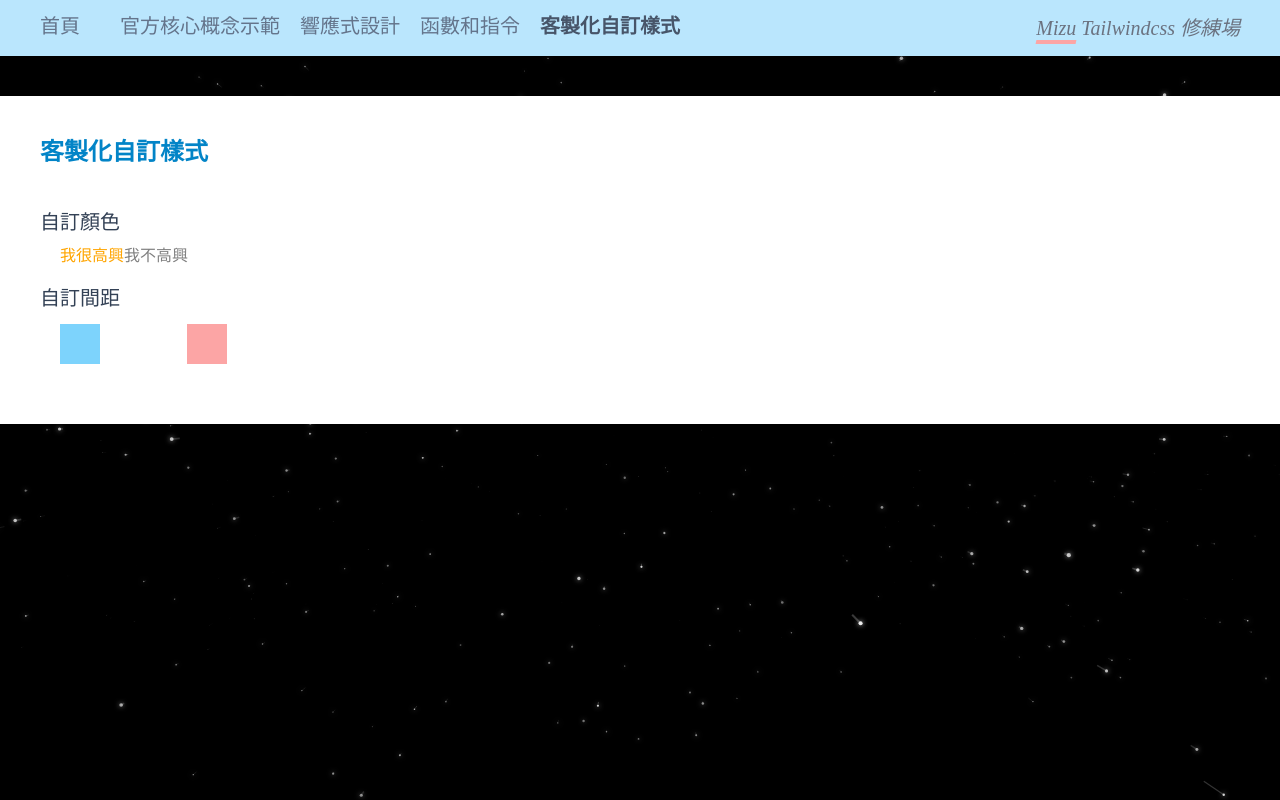
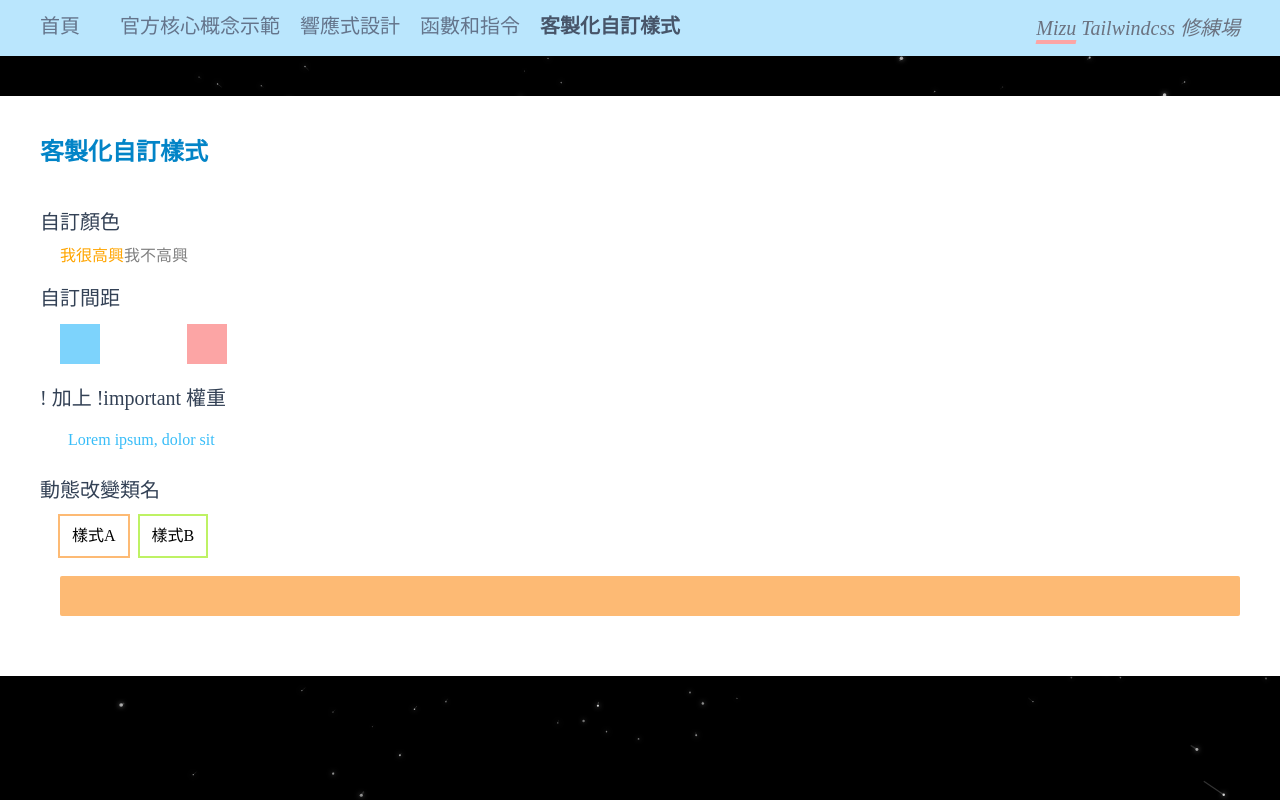
Before and after one commit to MizuYang/tailwind-playground, a Nuxt app: page /adding-custom-styles in a window 1280 px wide. Built offline with nearby package versions, Linux system fonts and the light colour scheme.

Commit message:
新增 動態改變類名

```diff
--- a/pages/adding-custom-styles.vue
+++ b/pages/adding-custom-styles.vue
@@ -1,4 +1,11 @@
-<script setup></script>
+<script setup>
+const curStyleType = ref("a");
+
+const dynamicStyle = ref({
+  a: "bg-orange-300 rounded-sm p-5",
+  b: "bg-lime-300 rounded-lg rotated-sm p-5",
+});
+</script>
 
 <template>
   <div>
@@ -24,6 +31,38 @@
         </div>
       </template>
     </SectionContent>
+
+    <SectionContent title="! 加上 !important 權重">
+      <template #content>
+        <div class="flex">
+          <div class="p-2 !text-sky-400 hover:!bg-violet-100">
+            Lorem ipsum, dolor sit
+          </div>
+        </div>
+      </template>
+    </SectionContent>
+
+    <SectionContent title="動態改變類名">
+      <template #content>
+        <div class="mb-5">
+          <button
+            type="button"
+            class="me-3 p-3 ring-2 ring-orange-300 transition-all hover:rounded-full hover:bg-orange-300 hover:text-orange-900"
+            @click="curStyleType = 'a'"
+          >
+            樣式A
+          </button>
+          <button
+            type="button"
+            class="p-3 ring-2 ring-lime-300 transition-all hover:rounded-full hover:bg-lime-300 hover:text-lime-900"
+            @click="curStyleType = 'b'"
+          >
+            樣式B
+          </button>
+        </div>
+        <div :class="dynamicStyle[curStyleType]"></div>
+      </template>
+    </SectionContent>
   </div>
 </template>
 
--- a/tailwind.config.js
+++ b/tailwind.config.js
@@ -7,7 +7,13 @@ export default {
   // 在 html 標籤上加上 data-mode="dark" 就會啟用暗色模式
   // darkMode: ["selector", '[data-mode="dark"]'],
 
-  content: ["./src/**/*.{vue,js,ts,jsx,tsx,html}"],
+  /**
+   * https://www.tailwindcss.cn/docs/content-configuration#configuring-source-paths
+   */
+  content: [
+    "./pages/**/*.{vue,js,ts,jsx,tsx,html}",
+    "./components/**/*.{vue,js,ts,jsx,tsx,html}",
+  ],
 
   // important: true, // 將所有樣式設定為 !important
 
```
